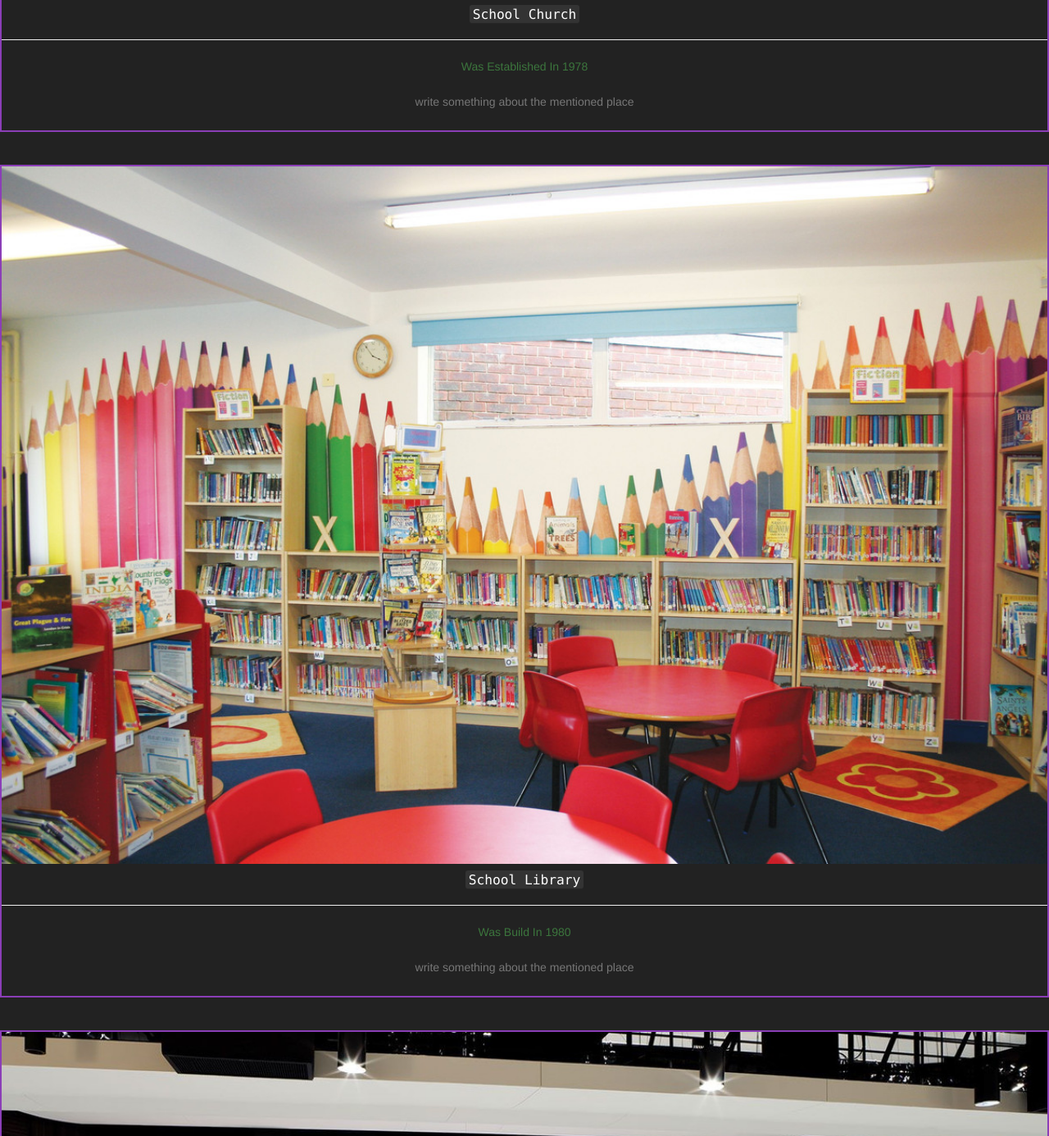
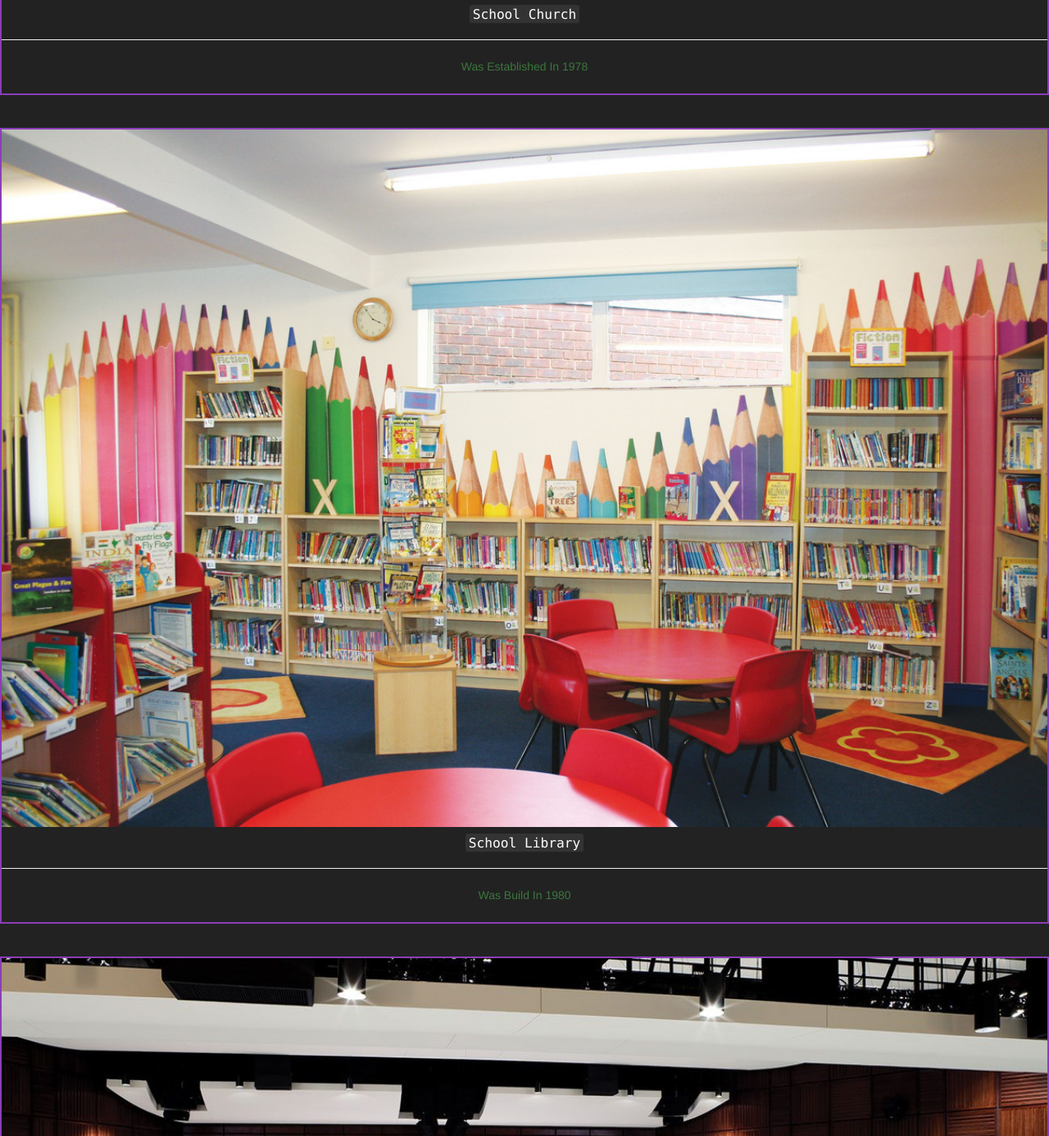
Before and after one commit to anikapatel1881/School-Website-2, a plain HTML site: page index.html in a window 1280 px wide. Shown: the part 1414-2800 px from the top of the page at 82% size. Drawn offline with nearby package versions, Linux system fonts and the light colour scheme.

Commit message:
Add files via upload

```diff
--- a/index.html
+++ b/index.html
@@ -48,8 +48,7 @@
             <h4 class="text-capitalize"><kbd>School Church</kbd></h4>
             <hr>
             <h5 class="text-success text-capitalize">was established in 1978</h5>
-            <p class="text-muted">write something about the mentioned place</p>
-          </div>
+            </div>
 
         </center>
         <br><br>
@@ -59,7 +58,6 @@
           <h4 class="text-capitalize"><kbd>School Library</kbd></h4>
           <hr>
           <h5 class="text-success text-capitalize">was build in 1980</h5>
-          <p class="text-muted">write something about the mentioned place</p>
           </div>
 
 
@@ -72,8 +70,7 @@
             <h4 class="text-capitalize"><kbd>School Auditorium</kbd></h4>
             <hr>
             <h5 class="text-success text-capitalize">was build in 1982</h5>
-            <p class="text-muted">write something about the mentioned place</p>
-          </div>
+            </div>
 
         </center>
       </nav>
```
